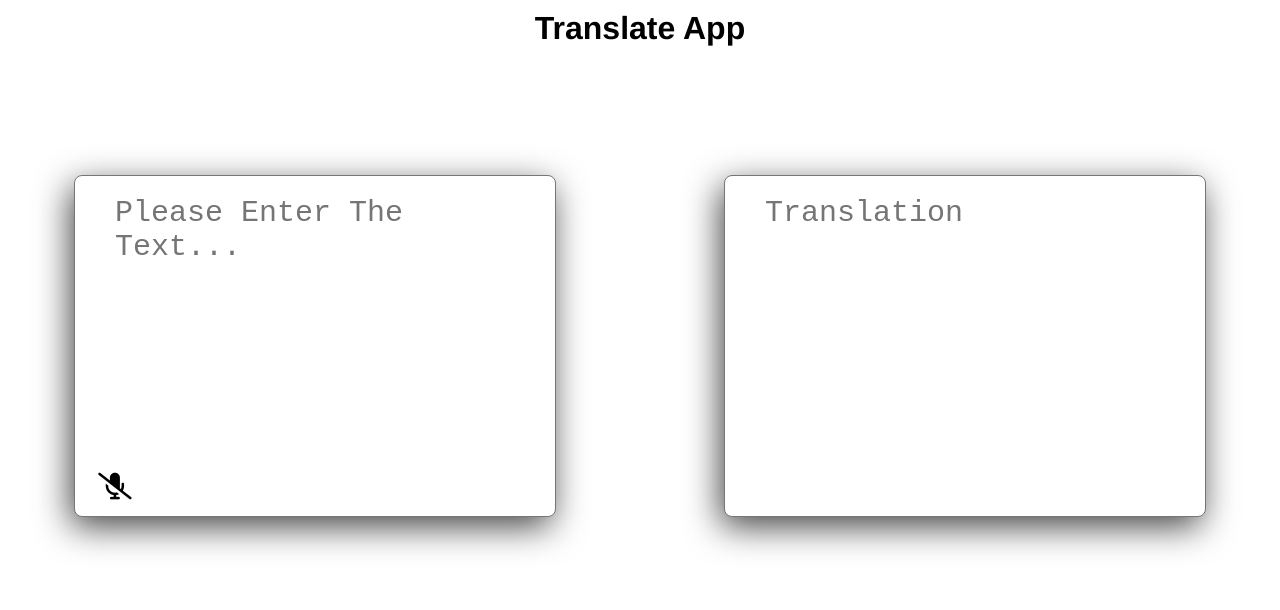
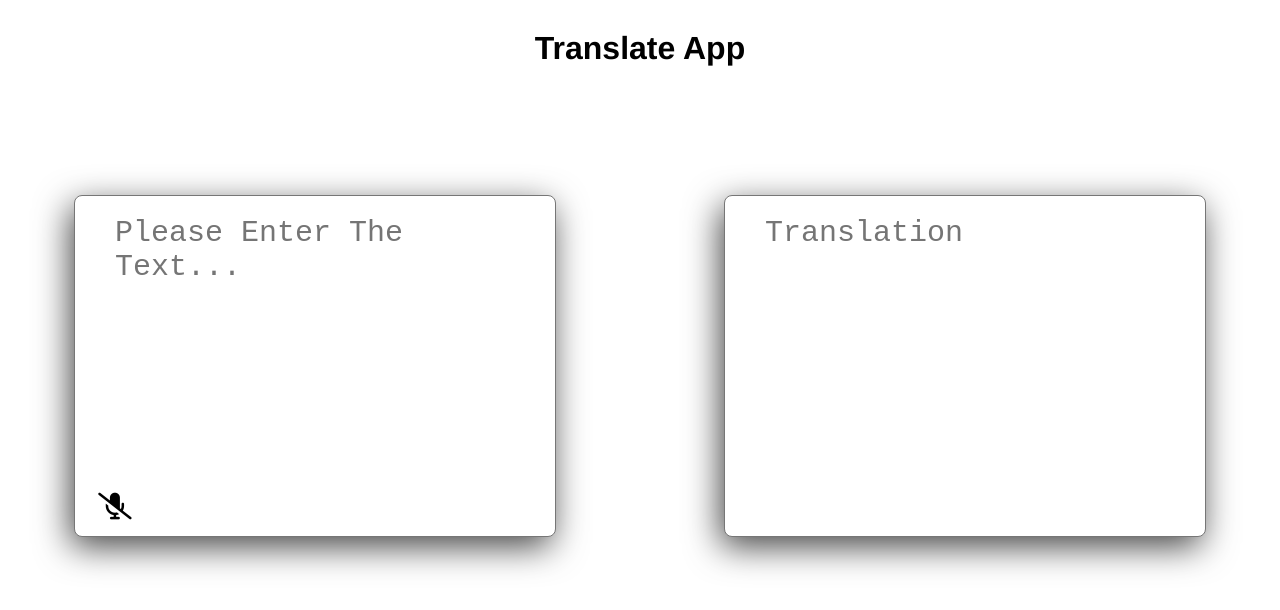
Before and after one commit to yildizozann/Storyly-Translate-App, a React (Create React App) app: page / in a window 1280 px wide. Shown: the top 610 px of the page. Built offline with nearby package versions, Linux system fonts and the light colour scheme; no server answers.

Commit message:
ui improvement added

```diff
--- a/src/App.scss
+++ b/src/App.scss
@@ -9,10 +9,8 @@ body{
 }
 
 .header {
-  margin: 10px auto;
-  @include desktop{
-    margin-top: 5%;
-  }
+  margin: 30px auto;
+
 }
 
 
```
